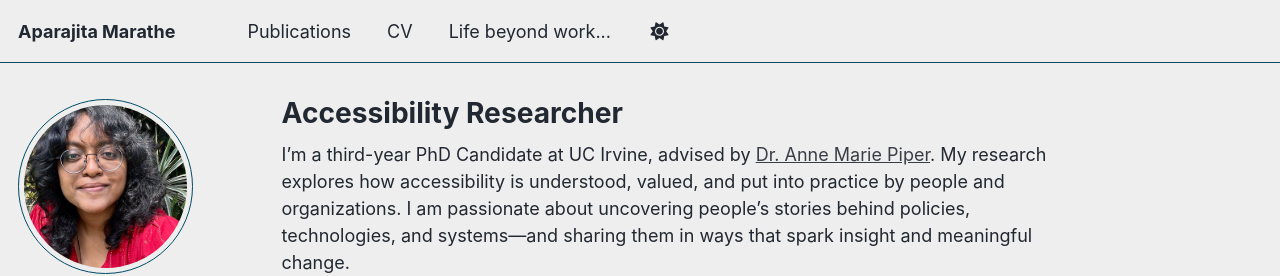
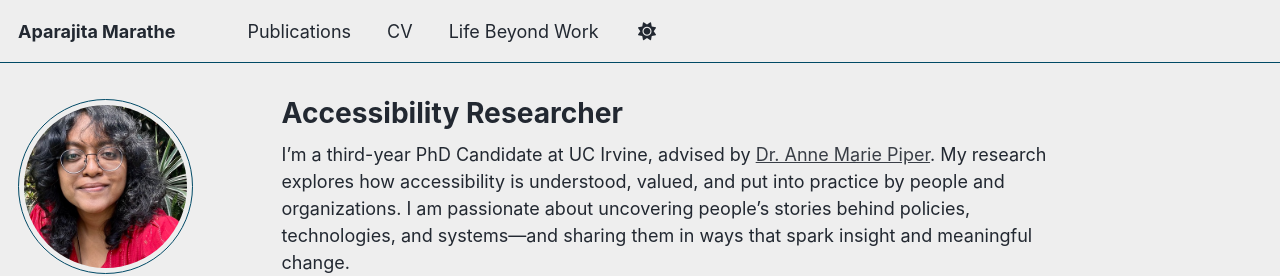
Before and after one commit to aparajitamarathe/aparajitamarathe.github.io, a Jekyll site: the page built from _pages/about.md, in a window 1280 px wide. Shown: the top 276 px of the page. Built offline with Jekyll 4.4.1, drawn with Linux system fonts in a browser that asks for light colours; some web fonts are replaced.

```diff
--- a/_data/navigation.yml
+++ b/_data/navigation.yml
@@ -23,7 +23,7 @@ main:
   - title: "CV"
     url: /cv/
 
-  - title: "Life beyond work..."
+  - title: "Life Beyond Work"
     url: "https://postcardsfromapara.blogspot.com/?view=mosaic"
 
   # - title: "CV"
```
